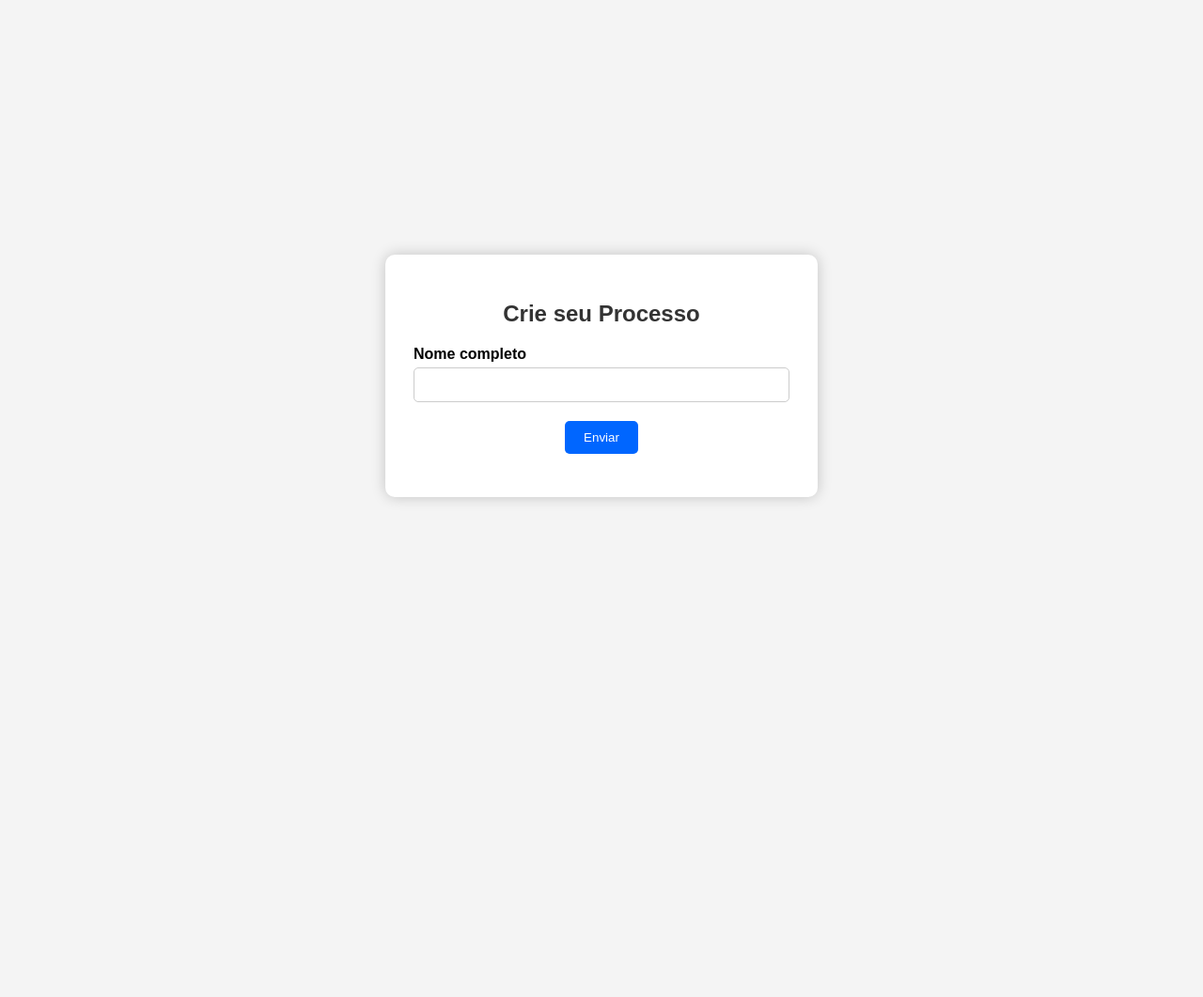
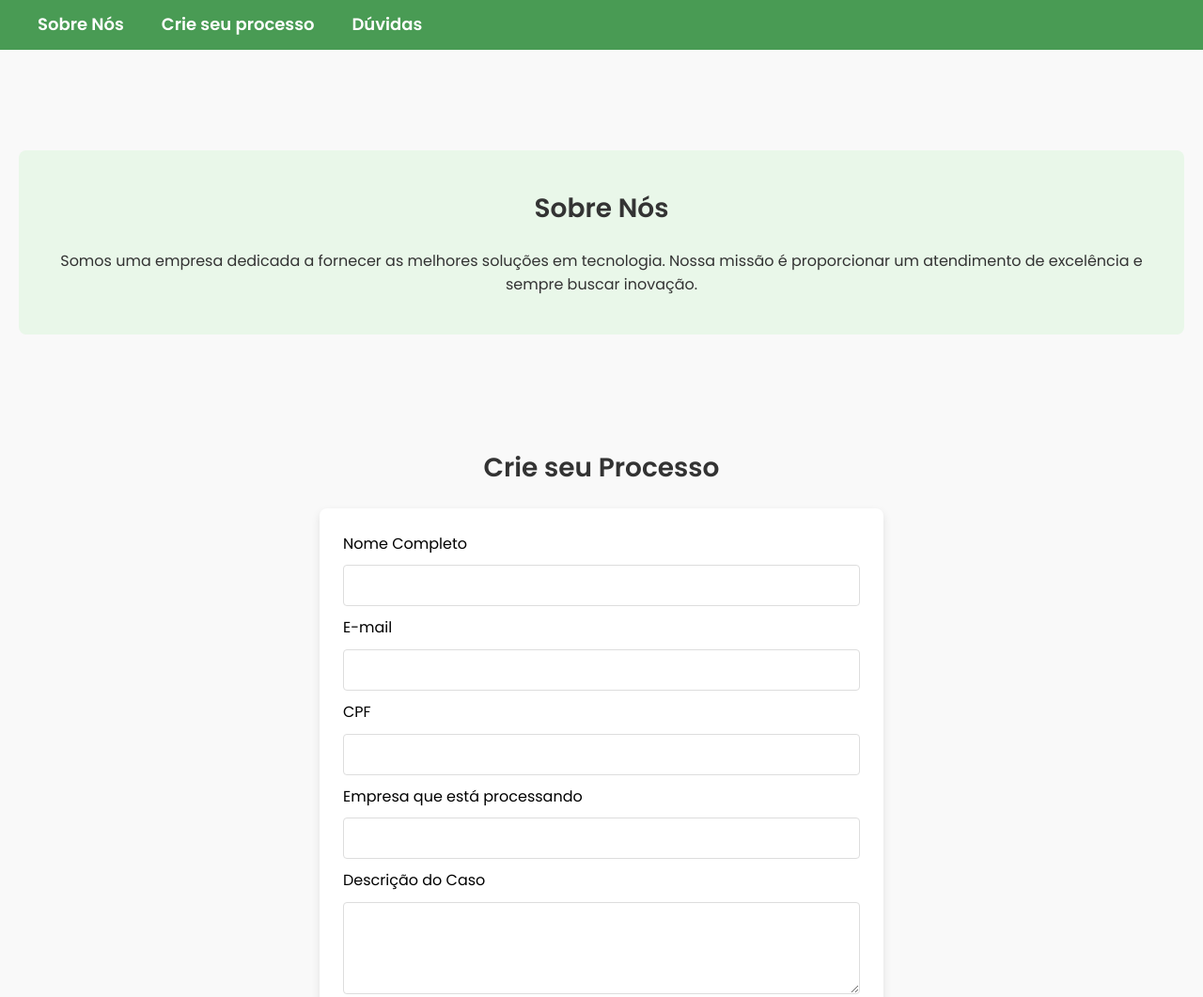
Before and after one commit to thiagosmm/avoiding-cors, a plain HTML site: page index.html in a window 1280 px wide. Shown: the top 1061 px of the page at 94% size. Before the commit the page ends 800 px from the top, so only its background shows below. Drawn offline with Linux system fonts and the light colour scheme.

Commit message:
copying indeniz. sem html code

```diff
--- a/index.html
+++ b/index.html
@@ -1,83 +1,84 @@
 <!DOCTYPE html>
-<html lang="en">
+<html lang="pt-BR">
 <head>
   <meta charset="UTF-8">
   <meta name="viewport" content="width=device-width, initial-scale=1.0">
-    <base target="_top">
-    <title>Criação de Processo</title>
-    <style>
-      body {
-        font-family: Arial, sans-serif;
-        background-color: #f4f4f4;
-        display: flex;
-        justify-content: center;
-        align-items: center;
-        height: 100vh;
-        margin: 0;
-      }
+  <title>Landing Page Simples</title>
+  <link href="https://fonts.googleapis.com/css2?family=Poppins:wght@400;600&display=swap" rel="stylesheet">
 
-      #formulario {
-        background-color: #ffffff;
-        padding: 30px;
-        border-radius: 10px;
-        box-shadow: 0 0 15px rgba(0, 0, 0, 0.2);
-        width: 400px;
-        text-align: center;
-      }
+  <link rel="stylesheet" href="./style.css">
 
-      h2 {
-        color: #333;
-        margin-bottom: 20px;
-      }
-
-      label {
-        display: block;
-        text-align: left;
-        margin-bottom: 5px;
-        font-weight: bold;
-      }
-
-      input, textarea {
-        width: 100%;
-        padding: 10px;
-        margin-bottom: 20px;
-        border: 1px solid #ccc;
-        border-radius: 5px;
-        outline: none;
-        box-sizing: border-box;
-      }
-
-      input:focus, textarea:focus {
-        border-color: #0066ff;
-      }
-
-      button {
-        background-color: #0066ff;
-        color: white;
-        padding: 10px 20px;
-        border: none;
-        border-radius: 5px;
-        cursor: pointer;
-        transition: background-color 0.3s ease;
-      }
-
-      button:hover {
-        background-color: #0044cc;
-      }
-    </style>
 </head>
 <body>
+
+  <!-- Navbar -->
+  <nav>
+    <!-- Logo da navbar -->
+    <!-- <img src="https://via.placeholder.com/100x50" alt="Logo" class="logo"> -->
+    <ul>
+      <li><a href="#sobre-nos">Sobre Nós</a></li>
+      <li><a href="#formulario">Crie seu processo</a></li>
+      <li><a href="#faq">Dúvidas</a></li>
+    </ul>
+  </nav>
+
+  <!-- Sobre Nós -->
+  <section id="sobre-nos">
+    <div class="about-us">
+      <h2>Sobre Nós</h2>
+      <p>Somos uma empresa dedicada a fornecer as melhores soluções em tecnologia. Nossa missão é proporcionar um atendimento de excelência e sempre buscar inovação.</p>
+    </div>
+  </section>
+
+  <!-- Formulário -->
   <section id="formulario">
     <h2>Crie seu Processo</h2>
     <form method="POST" enctype="multipart/form-data">
-        <label for="nome">Nome completo</label>
+      <label for="nome">Nome Completo</label>
       <input type="text" id="nome" name="nome" required>
+
+      <label for="email">E-mail</label>
+      <input type="email" id="email" name="email" required>
+
+      <label for="cpf">CPF</label>
+      <input type="text" id="cpf" name="cpf" required>
+
+      <label for="empresa">Empresa que está processando</label>
+      <input type="text" id="empresa" name="empresa" required>
+
+      <label for="descricao">Descrição do Caso</label>
+      <textarea id="descricao" name="descricao" rows="4" required></textarea>
+
+      <label for="anexos">Anexos (se houver)</label>
+      <input type="file" id="anexos" name="anexos" accept="application/pdf, image/*">
+
       <button type="submit">Enviar</button>
-        <p id="mensagem"></p>
     </form>
   </section>
+
+  <!-- FAQ -->
+  <section id="faq">
+    <h2>Dúvidas Frequentes</h2>
+    <div class="faq-item">
+      <div class="faq-question">Qual é o prazo de resposta?</div>
+      <div class="faq-answer">O prazo para responder aos emails é de até 48 horas úteis.</div>
+    </div>
+    <div class="faq-item">
+      <div class="faq-question">Como posso cancelar um pedido?</div>
+      <div class="faq-answer">Você pode cancelar seu pedido entrando em contato conosco até 24 horas após a compra.</div>
+    </div>
+    <div class="faq-item">
+      <div class="faq-question">O site é seguro para comprar?</div>
+      <div class="faq-answer">Sim! Utilizamos criptografia SSL para garantir a segurança das suas informações.</div>
+    </div>
+  </section>
+
+  <!-- Logo no final da página -->
+  <!-- <footer>
+    <img src="https://via.placeholder.com/150x75" alt="Logo Footer" class="footer-logo">
+  </footer> -->
+
+
+  <script src="./script.js"></script>
 </body>
-  <script src="script.js">
-
-  </script>
 </html>
--- a/script.js
+++ b/script.js
@@ -1,7 +1,20 @@
-const form = document.querySelector("form")
+// Exibe e oculta as respostas do FAQ ao clicar na pergunta
+const faqs = document.querySelectorAll('.faq-item');
+
+faqs.forEach(faq => {
+  const question = faq.querySelector('.faq-question');
+  const answer = faq.querySelector('.faq-answer');
+
+  question.addEventListener('click', () => {
+    answer.style.display = answer.style.display === 'block' ? 'none' : 'block';
+  });
+});
+
+// Captura o envio do formulário
+const form = document.querySelector('form');
 
 form.onsubmit = async (event) => {
-  event.preventDefault()
+  event.preventDefault();
 
   const formData = new FormData(form);
   const data = Object.fromEntries(formData.entries());
@@ -13,10 +26,10 @@ form.onsubmit = async (event) => {
       redirect: "follow",
       method: "POST",
       headers: {
-        "Content-Type": "application/json;charset=utf-8",
+        "Content-Type": "application/json;charset=utf-8",,
       },
       body: JSON.stringify(data),
-      // mode: "no-cors"
+      // mode: "cors"
     });
 
     const result = await response.json();
--- /dev/null
+++ b/style.css
@@ -0,0 +1,143 @@
+* {
+  margin: 0;
+  padding: 0;
+  box-sizing: border-box;
+}
+
+body {
+  font-family: 'Poppins', sans-serif;
+  background-color: #f9f9f9; /* Fundo mais claro */
+  line-height: 1.6;
+  padding-top: 60px; /* Para que a navbar não sobreponha o conteúdo */
+}
+
+/* Navbar */
+nav {
+  position: fixed;
+  top: 0;
+  left: 0;
+  width: 100%;
+  background-color: #499b54; /* Cor mais suave */
+  padding: 12px 0;
+  z-index: 1000;
+  display: flex;
+  justify-content: space-between;
+  align-items: center;
+  padding: 12px 20px;
+}
+
+nav ul {
+  list-style-type: none;
+  display: flex;
+  justify-content: center;
+}
+
+nav ul li {
+  margin: 0 20px;
+}
+
+nav ul li a {
+  color: white;
+  text-decoration: none;
+  font-weight: 600;
+  font-size: 18px;
+}
+
+nav ul li a:hover {
+  color: #e1e1e1; /* Cor mais suave para o hover */
+}
+
+/* Logo na navbar */
+.logo {
+  width: 100px;
+  height: auto;
+}
+
+/* Seções */
+section {
+  padding: 50px 20px;
+  margin: 20px 0;
+}
+
+section h2 {
+  text-align: center;
+  margin-bottom: 20px;
+  font-size: 28px;
+  color: #333; /* Cor mais escura para o título */
+}
+
+/* Formulário */
+form {
+  max-width: 600px;
+  margin: 0 auto;
+  background-color: #ffffff; /* Fundo branco */
+  padding: 25px;
+  border-radius: 8px;
+  box-shadow: 0 4px 10px rgba(0, 0, 0, 0.1);
+}
+
+form input, form textarea {
+  width: 100%;
+  padding: 12px;
+  margin: 10px 0;
+  border: 1px solid #ddd; /* Cor mais clara para bordas */
+  border-radius: 4px;
+  font-size: 16px;
+}
+
+form input:focus, form textarea:focus {
+  outline: none;
+  border-color: #4caf50; /* Cor para quando o campo estiver em foco */
+}
+
+button {
+  background-color: #4caf50; /* Cor suave de fundo para o botão */
+  color: white;
+  padding: 12px;
+  border: none;
+  border-radius: 4px;
+  font-size: 16px;
+  cursor: pointer;
+}
+
+button:hover {
+  background-color: #45a049; /* Cor mais escura para hover */
+}
+
+/* FAQ */
+.faq-question {
+  cursor: pointer;
+  background-color: #f0f0f0; /* Cor clara para perguntas */
+  color: #333;
+  padding: 15px;
+  margin: 10px 0;
+  border-radius: 4px;
+  font-size: 18px;
+  font-weight: 600;
+}
+
+.faq-answer {
+  display: none;
+  padding: 12px;
+  background-color: #f9f9f9; /* Cor muito suave para respostas */
+  border-left: 4px solid #4caf50; /* Cor suave na borda */
+  margin-top: 10px;
+}
+
+/* Sobre Nós */
+.about-us {
+  background-color: #e9f7e9; /* Fundo bem suave */
+  color: #333;
+  text-align: center;
+  padding: 40px;
+  margin-top: 30px;
+  border-radius: 8px;
+}
+
+/* Logo no final da página */
+.footer-logo {
+  display: block;
+  margin: 50px auto;
+  width: 150px;
+  height: auto;
+}
```
Lines whose indentation alone changed are shown as unchanged.
